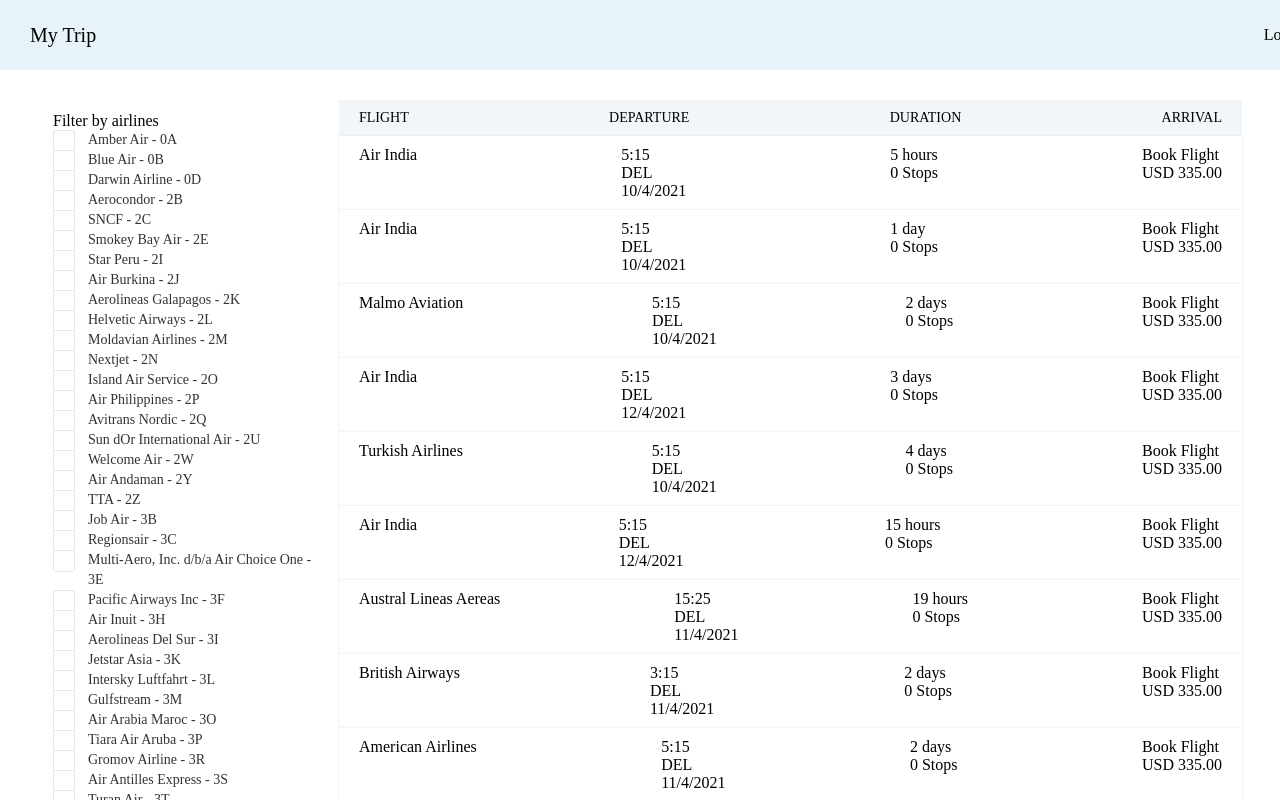
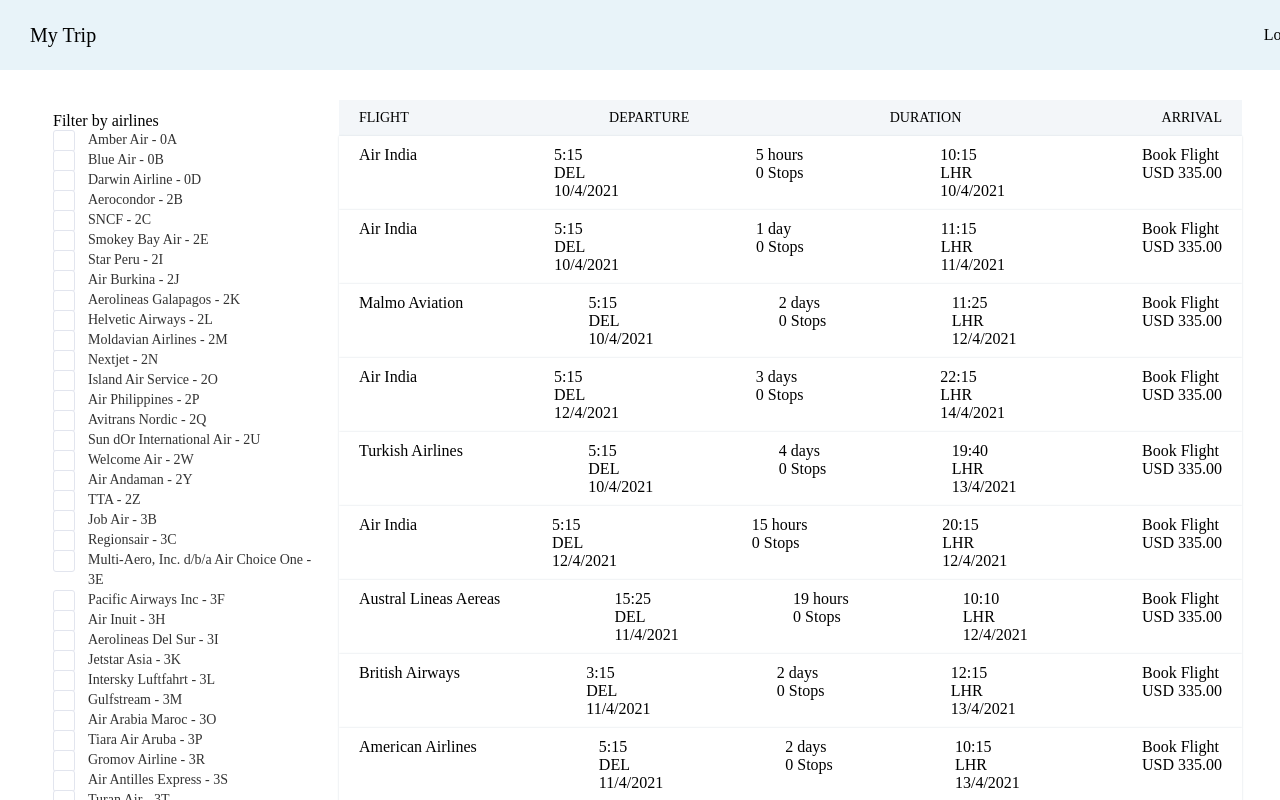
Before and after one commit to garimavaya/Flight-search, a React (Create React App) app: page / in a window 1280 px wide. Shown: the top 800 px of the page. Built offline with nearby package versions, Linux system fonts and the light colour scheme.

Commit message:
added arrival date time and airport code

```diff
--- a/src/flightSearch/FlightSearch.js
+++ b/src/flightSearch/FlightSearch.js
@@ -170,6 +170,25 @@
                     props.history.push({ pathname: "/success" });
                   }}
                 >
+                  <FlightTimeLocationDate
+                    date={
+                      data.OriginDestinationOptions[0].FlightSegments[0]
+                        .ArrivalDateTime
+                    }
+                    location={
+                      data.OriginDestinationOptions[0].FlightSegments[0]
+                        .ArrivalAirportLocationCode
+                    }
+                  />
+                  {}
+                </div>
+              </div>
+              <div>
+                <div
+                  onClick={() => {
+                    props.history.push({ pathname: "/success" });
+                  }}
+                >
                   <div>Book Flight</div>
                   {`${data.AirItineraryPricingInfo.ItinTotalFare.TotalFare.CurrencyCode} ${data.AirItineraryPricingInfo.ItinTotalFare.TotalFare.Amount}`}
                 </div>
```
